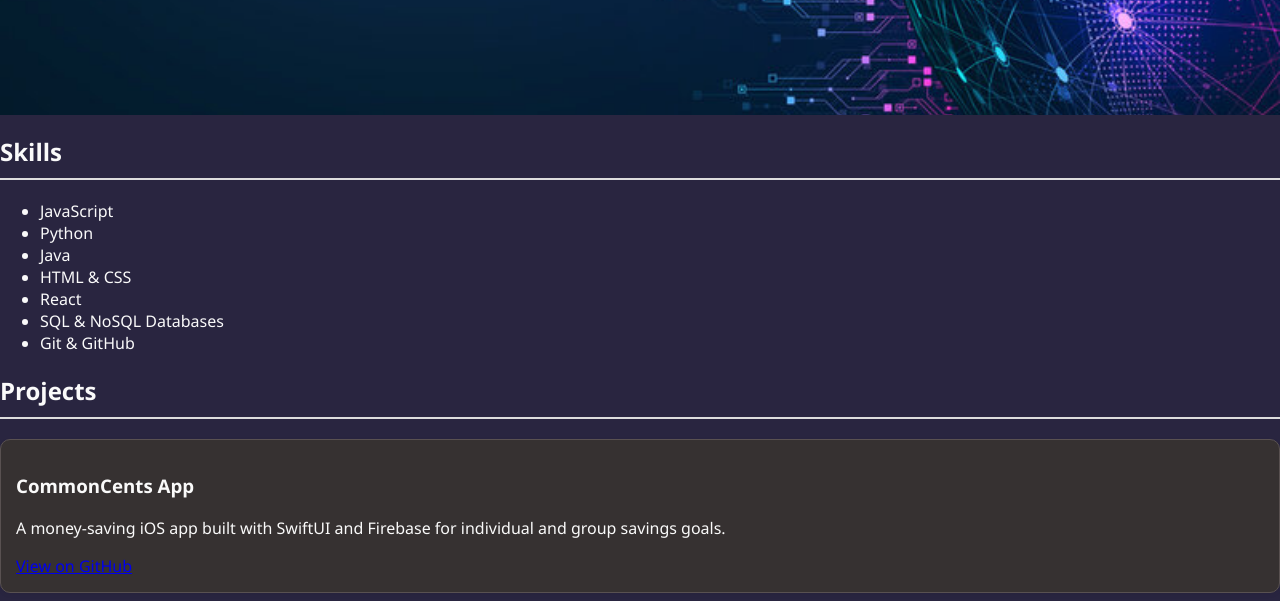
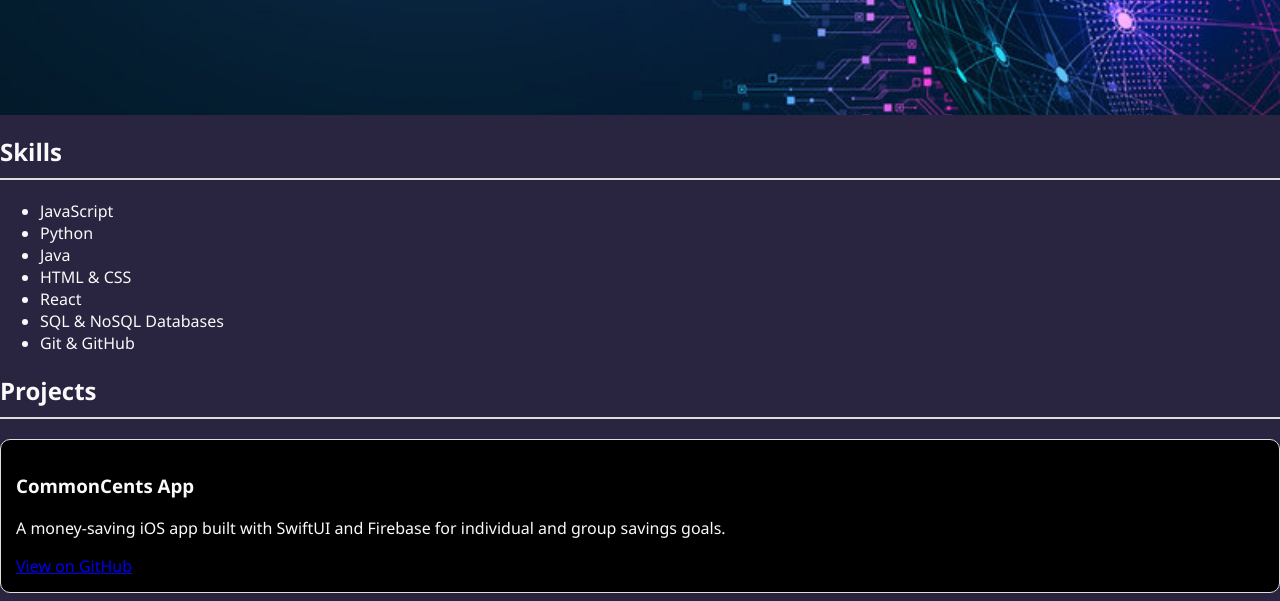
Before and after one commit to jashadev42/MyWebsite, a plain HTML site: page index.html in a window 1280 px wide. Shown: the part 305-906 px from the top of the page. Drawn offline with Linux system fonts and the light colour scheme.

Commit message:
color changes

```diff
--- a/styles.css
+++ b/styles.css
@@ -54,8 +54,8 @@ h2 {
 }
 
 .project-card {
-  background: rgb(54, 49, 49);
-  border: 1px solid #595151;
+  background: rgb(0, 0, 0);
+  border: 1px solid #e4dcdc;
   border-radius: 10px;
   padding: 15px;
   box-shadow: 0 2px 5px rgba(0,0,0,0.05);
```
